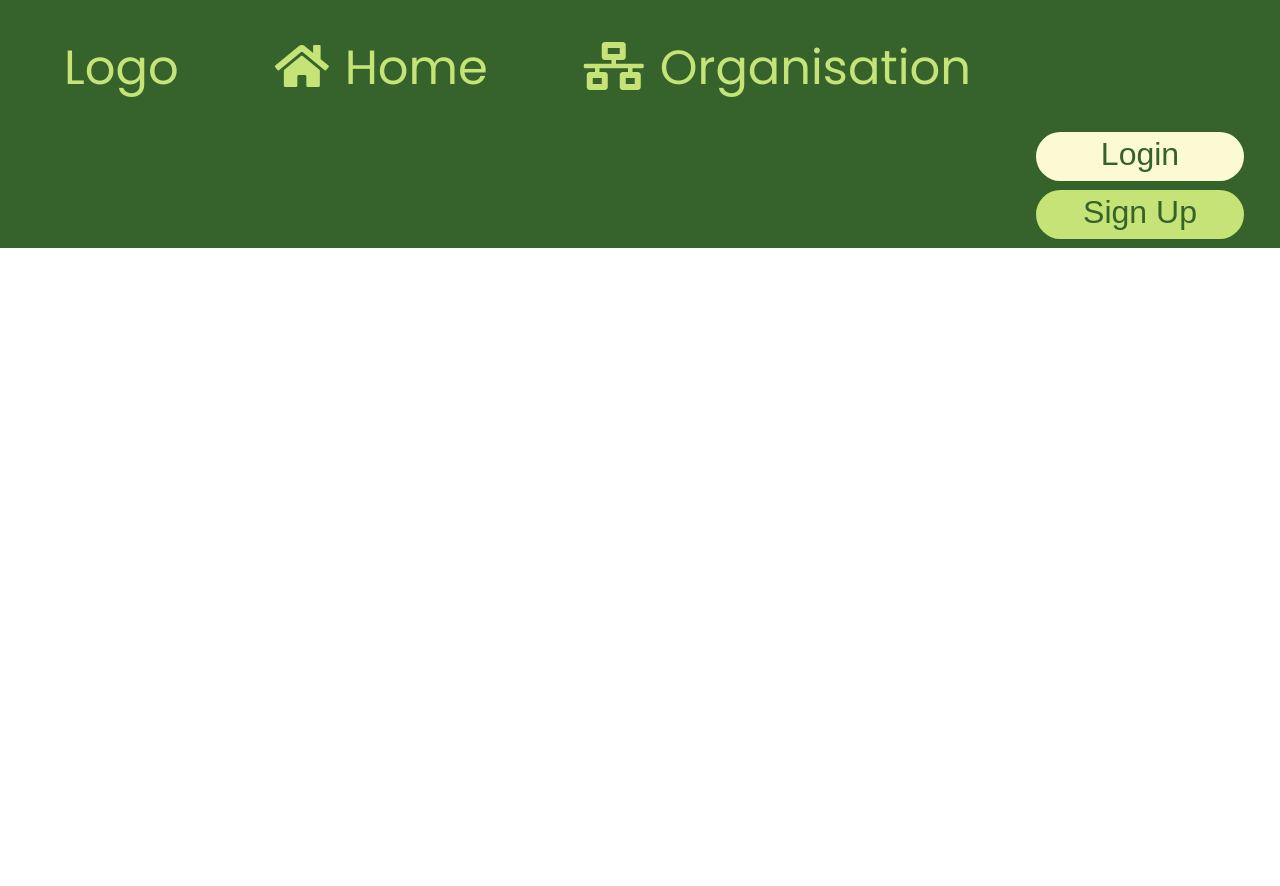
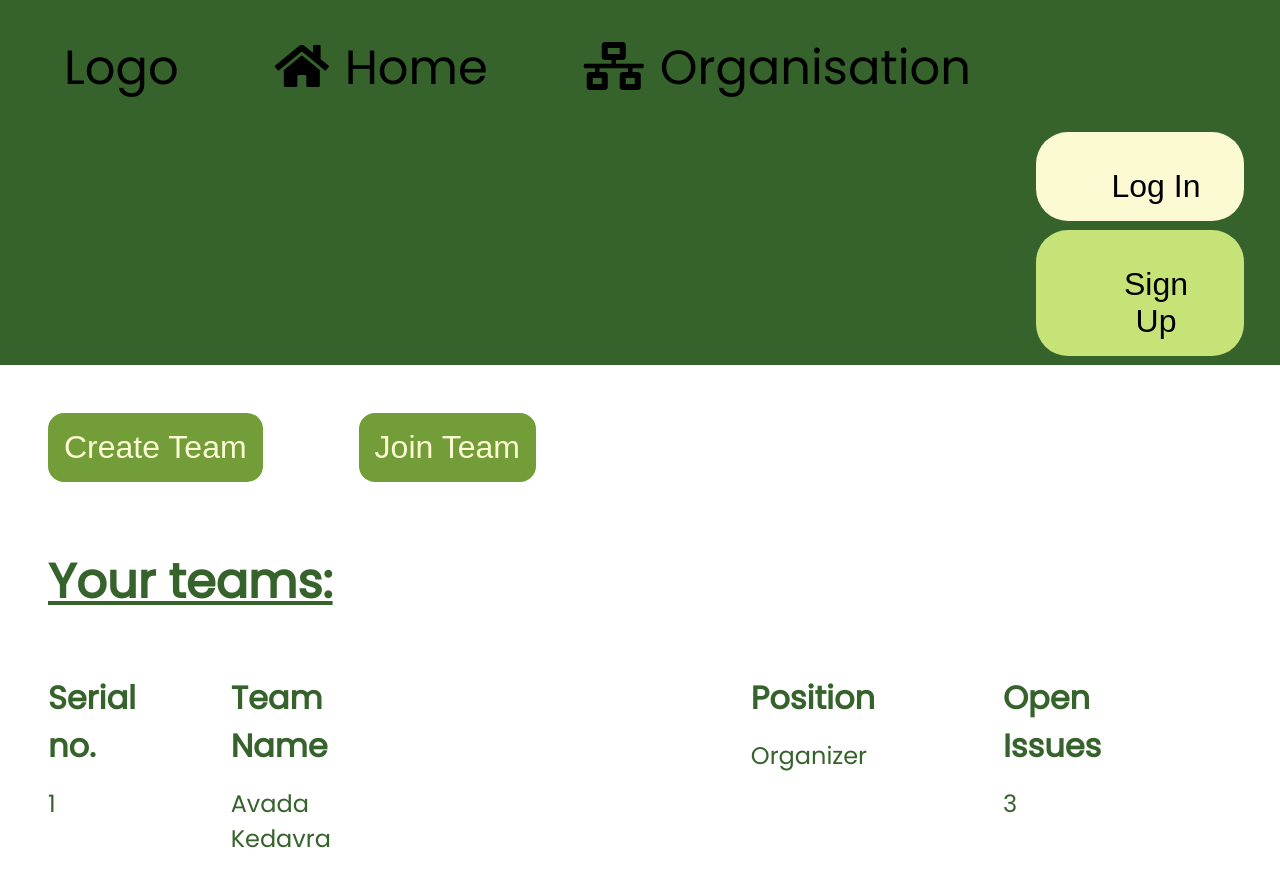
Before and after one commit to hgupta12/TRINIT_Bro-Code_DEV02, a React (Create React App) app: page /teams in a window 1280 px wide. Shown: the top 886 px of the page. Before the commit the page ends 800 px from the top, so only its background shows below. Built offline with nearby package versions, Linux system fonts and the light colour scheme.

Commit message:
join teams

```diff
--- a/package.json
+++ b/package.json
@@ -11,6 +11,7 @@
     "react": "^17.0.2",
     "react-dom": "^17.0.2",
     "react-redux": "^7.2.6",
+    "react-router-dom": "^6.2.1",
     "react-scripts": "5.0.0",
     "sass": "^1.49.0",
     "web-vitals": "^2.1.4"
--- a/src/App.js
+++ b/src/App.js
@@ -3,6 +3,11 @@ import { useDispatch } from 'react-redux';
 import './App.scss';
 import NavBar from './components/NavBar'
 import { userActions } from './store/user-context';
+import {BrowserRouter as Router, Routes, Route} from 'react-router-dom';
+import SignUpBox from './components/SignUpBox';
+import SignInBox from './components/SignInBox';
+import HomePageContent from './components/HomePageContent';
+import YourTeams from './components/YourTeams';
 function App() {
   const dispatch = useDispatch();
 
@@ -11,9 +16,15 @@ function App() {
       dispatch(userActions.addUser(JSON.parse(localStorage.getItem("user"))));
   },[])
   return (
-    <div className="App">
+    <Router>
       <NavBar />
-    </div>
+      <Routes>
+        <Route path="/" element={<HomePageContent/>}/>
+        <Route path='/signup' element={<SignUpBox/>}/>
+        <Route path='/signin' element={<SignInBox/>}/>
+        <Route path='/teams' element={<YourTeams/>}/>
+      </Routes>
+    </Router>
   );
 }
 
--- a/src/App.scss
+++ b/src/App.scss
@@ -11,3 +11,8 @@ body {
     margin:0;
     box-sizing: border-box;
 }
+
+a{
+    text-decoration: none;
+    color: black;
+}
--- a/src/components/CreateTeamModal.js
+++ b/src/components/CreateTeamModal.js
@@ -5,19 +5,16 @@ import Modal from './Modal';
 import './CreateTeamModal.scss';
 import { useDispatch ,useSelector } from 'react-redux';
 import { userActions } from '../store/user-context';
-import { auth } from "../firebase-config";
 
 
-const CreateTeamModal = () => {
+const CreateTeamModal = ({isOpen,setIsOpen}) => {
     const dispatch = useDispatch();
 
     const userCtx = useSelector(state=> state.user);
 
     const nameRef = useRef();
     const descRef = useRef();
-    const [isOpen, setIsOpen] = useState(true);
     const [inviteId,setInviteId] = useState(null);
-
     const closeModal = ()=>{
         setIsOpen(false);
     }
@@ -44,6 +41,18 @@ const CreateTeamModal = () => {
 
     if(!isOpen)
         return null
+    if(inviteId){
+        return (
+            <Modal heading="Team created!" closeModal={closeModal}>
+                <div className="passcode-container">
+                    <h2>Manager Code:</h2>
+                    <p>{`${inviteId}M`}</p>
+                    <h2>Employee Code:</h2>
+                    <p>{`${inviteId}E`}</p>
+                </div>
+            </Modal>
+        )
+    }
   return (
   <Modal heading="New Team" closeModal={closeModal}>
       <form className='form' onSubmit={createTeam} >
--- a/src/components/CreateTeamModal.scss
+++ b/src/components/CreateTeamModal.scss
@@ -31,3 +31,14 @@
 
     }
 }
+
+.passcode-container{
+    padding: 1rem;
+    h2{
+        color:$dark_green;
+        margin-bottom: 0.75rem;
+    }
+    p{
+
+    }
+}
--- /dev/null
+++ b/src/components/JoinTeamModal.js
@@ -0,0 +1,45 @@
+import React, { useRef, useState } from "react";
+import { db } from "../firebase-config";
+import { doc, getDoc } from "firebase/firestore";
+import Modal from "./Modal";
+import "./CreateTeamModal.scss";
+import { useDispatch, useSelector } from "react-redux";
+import { userActions } from "../store/user-context";
+
+const JoinTeamModal = ({ isOpen, setIsOpen }) => {
+const dispatch = useDispatch();
+  const codeRef = useRef();
+  const closeModal = () => {
+    setIsOpen(false);
+  };
+
+  const joinTeam = async (e) => {
+    e.preventDefault();
+    const code = codeRef.current.value;
+    const teamRef = doc(db,'teams', code.substring(0, code.length));
+     const result = await getDoc(teamRef);
+     console.log({ ...result.data(), id: code });
+     dispatch(userActions.addTeam({...result.data(), id:code}))
+    codeRef.current.value = "";
+  };
+
+  if (!isOpen) return null;
+  return (
+    <Modal heading="Join Team" closeModal={closeModal}>
+      <form className="form" onSubmit={joinTeam}>
+        <div className="form-control">
+          <label htmlFor="name">Invite Code:</label>
+          <input
+            type="text"
+            id="name"
+            placeholder="e.g Dumbelore's Army"
+            ref={codeRef}
+          />
+        </div>
+        <button type="submit">Join</button>
+      </form>
+    </Modal>
+  );
+};
+
+export default JoinTeamModal;
--- a/src/components/NavBar.js
+++ b/src/components/NavBar.js
@@ -1,16 +1,18 @@
 import React from 'react';
+import { Link } from 'react-router-dom';
 import './NavBar.scss';
 
 function NavBar() {
   return (<div className="navbar">
     <ul id="navbar-list">
-      <li className="navbar-list-element"><a>Logo</a></li>
-      <li className="navbar-list-element"><a><i className="fas fa-home"></i>Home</a></li>
-      <li className="navbar-list-element"><a><i className="fas fa-network-wired"></i>Organisation</a></li>
+      <li className="navbar-list-element"><Link to='/'>Logo</Link></li>
+      <li className="navbar-list-element"><Link to="/"><i className="fas fa-home"></i>Home</Link></li>
+      <li className="navbar-list-element"><Link to="/"><i className="fas fa-network-wired"></i>Organisation</Link></li>
+
       <li className="navbar-list-element" id="user-status-list-item"><a>
           <div id='user-status'>
-            <button id="firstbtn" className="login-btn">Login</button>
-            <button id="secondbtn" className="login-btn">Sign Up</button>
+            <button id="firstbtn" className="login-btn" ><Link to='/signin'>Log In</Link></button>
+            <button id="secondbtn" className="login-btn"><Link to="/signup">Sign Up</Link></button>
           </div>
         </a></li>
     </ul>
--- a/src/components/SignUpBox.js
+++ b/src/components/SignUpBox.js
@@ -5,8 +5,10 @@ import {collection, addDoc } from 'firebase/firestore';
 import { useDispatch } from "react-redux";
 import {userActions} from '../store/user-context';
 import './SignUpBox.scss';
+import {useNavigate} from 'react-router-dom';
 
 function SignUpBox() {
+  const navigate = useNavigate();
   const dispatch = useDispatch();
   const emailRef = useRef();
   const passwordRef = useRef();
@@ -34,6 +36,7 @@ function SignUpBox() {
       nameRef.current.value = "";
       dispatch(userActions.addUser(userDetails))
       localStorage.setItem("user",JSON.stringify(userDetails));
+      navigate('/teams')
     }
     catch(err){
       alert(err.message);
--- a/src/components/YourTeams.js
+++ b/src/components/YourTeams.js
@@ -1,10 +1,17 @@
-import React from 'react';
+import React,{useState} from 'react';
+import CreateTeamModal from './CreateTeamModal';
+import JoinTeamModal from './JoinTeamModal';
 import './YourTeams.scss';
 
 function YourTeams() {
+    const [isOpenCreate, setIsOpenCreate] = useState(false);
+    const [isOpenJoin, setIsOpenJoin] = useState(false);
+
   return <div>
-      <button id="create-team-btn">Create Team</button>
-
+      <button id="create-team-btn" onClick={()=>setIsOpenCreate(true)}>Create Team</button>
+      <button id="create-team-btn" onClick={()=>setIsOpenJoin(true)}>Join Team</button>
+        <CreateTeamModal isOpen={isOpenCreate} setIsOpen={setIsOpenCreate}/>
+        <JoinTeamModal isOpen={isOpenJoin} setIsOpen={setIsOpenJoin}/>
       <h2 id="your-teams-heading"><u>Your teams:</u></h2>
 
       <div id="teams-table-container">
```
Also changed, not shown: src/components/JoinTeamModal.scss (added), 1 other file (tests, documents, lock files or other folders).
